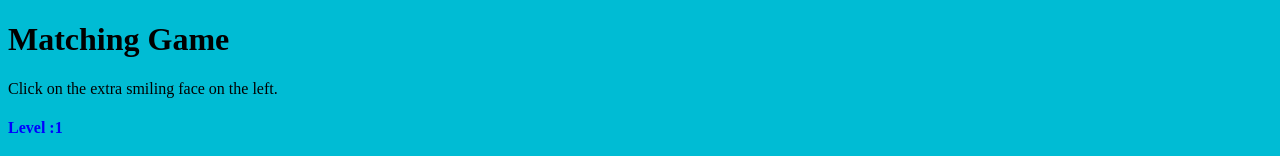
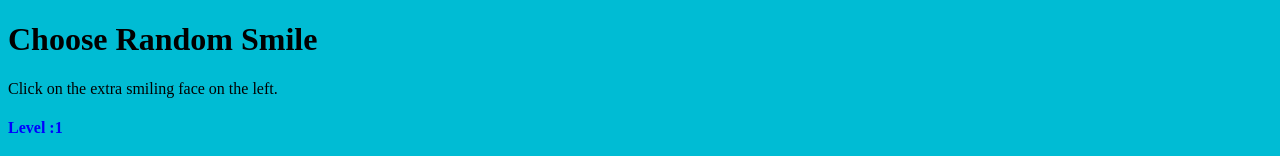
Before and after one commit to anand-mayank/random-smile, a plain HTML site: page index.html in a window 1280 px wide. Shown: the top 156 px of the page. Drawn offline with Linux system fonts and the light colour scheme.

Commit message:
Update index.html

```diff
--- a/index.html
+++ b/index.html
@@ -1,7 +1,7 @@
 <!DOCTYPE html>
 <html>
 <head>
-	<title>Matching Game</title>
+	<title>Choose Random Smile</title>
 </head>
 <style>
 	#leftSide{
@@ -108,7 +108,7 @@ function generateFaces(){
 <body onload="generateFaces()" style="background-color: #00BCD4">
 
 <!-- Title of game-->
-<h1>Matching Game</h1>
+<h1>Choose Random Smile</h1>
 
 <!--instruction-->
 <p>Click on the extra smiling face on the left.</p>
```
